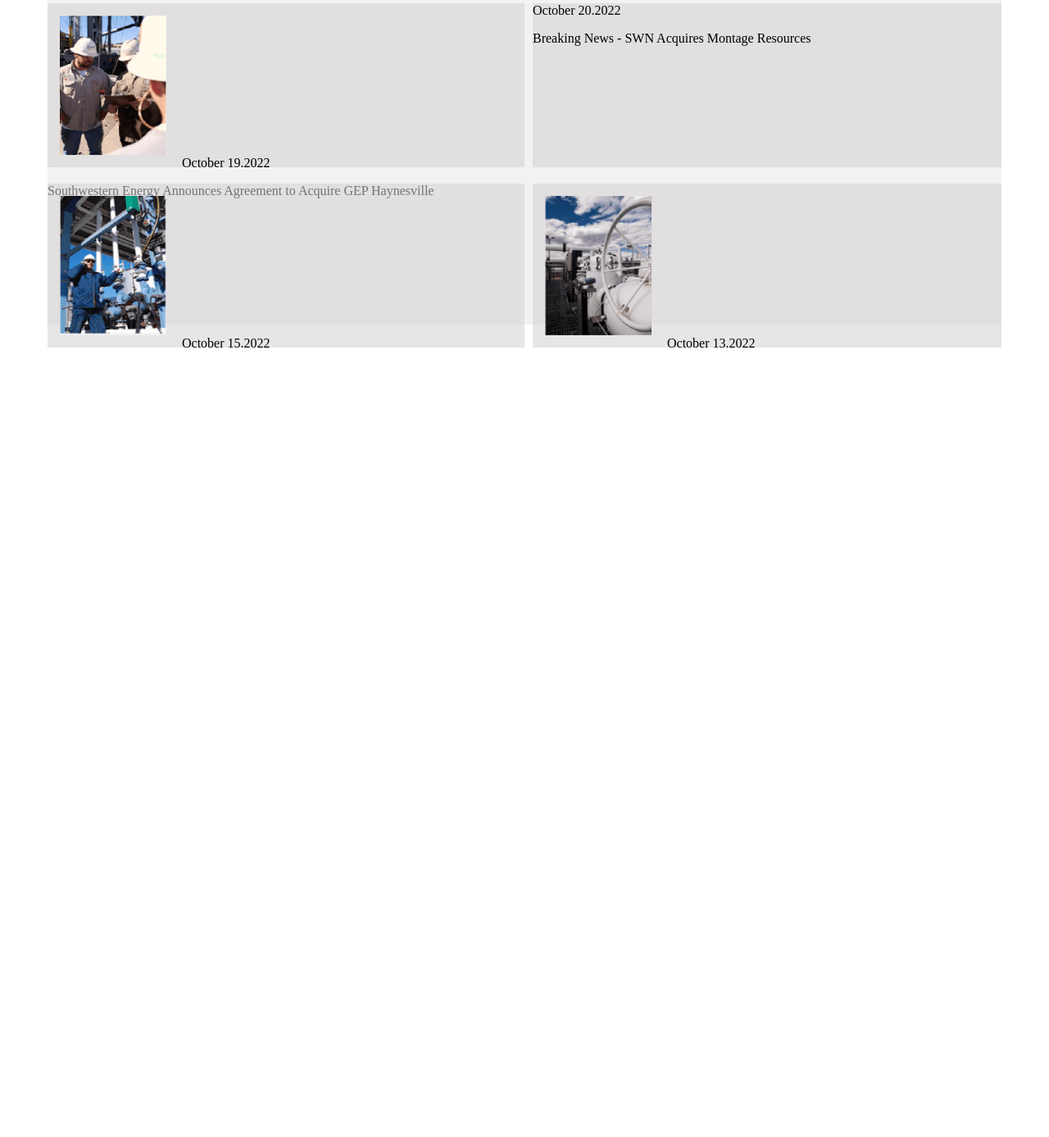
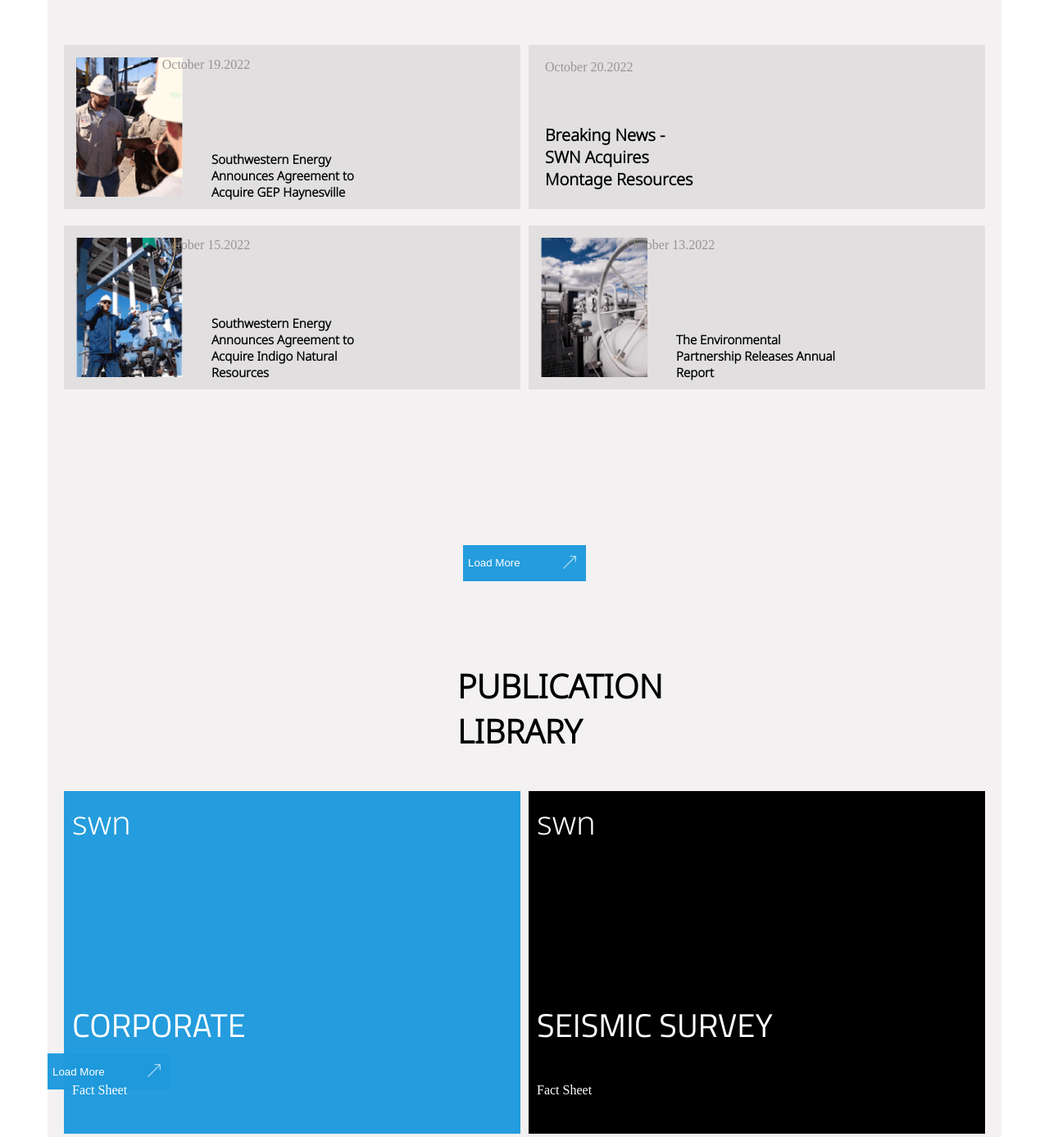
Before and after one commit to Karolina-Lap/SWN-puslapis, a plain HTML site: page index.html in a window 1280 px wide. Shown: the part 632-2019 px from the top of the page at 82% size. Before the commit the page ends 1086 px from the top, so only its background shows below. Drawn offline with Linux system fonts and the light colour scheme.

Commit message:
cards added

```diff
--- a/index.html
+++ b/index.html
@@ -7,16 +7,15 @@
     <link rel="stylesheet" href="styles.css">
     <link rel="preconnect" href="https://fonts.googleapis.com">
     <link rel="preconnect" href="https://fonts.gstatic.com" crossorigin>
-    <link href="https://fonts.googleapis.com/css2?family=Noto+Sans:wght@300&display=swap" rel="stylesheet">
-    <link rel="preconnect" href="https://fonts.googleapis.com">
-    <link rel="preconnect" href="https://fonts.gstatic.com" crossorigin>
     <link href="https://fonts.googleapis.com/css2?family=Montserrat:ital,wght@1,100&family=Noto+Sans:wght@300&display=swap" rel="stylesheet">
+<link href="https://fonts.googleapis.com/css2?family=Montserrat:ital,wght@0,400;0,500;1,100;1,500&family=Noto+Sans:wght@300&family=Titillium+Web&display=swap" rel="stylesheet">
 </head>
 <body>
 
     <header>
 <div>
-    <img class="logo" src="https://images.squarespace-cdn.com/content/v1/5bb9fd8d94d71a8aed715a31/1614534688854-RAWWLBAHNSGP2O4JML4N/SWN_high+res.jpg?format=2500w"/>
+    <div class="logo">swn</div>
+
 </div>
 <div class="nav-bar">
     <ul>
@@ -40,27 +39,51 @@
 <div class="content-wrapper">
 <div class="first-content">
     <img class="pic1" src="pictures/first-content pic.png"/>
-    <span>October 19.2022</span>
-    <p>Southwestern Energy Announces Agreement to Acquire GEP Haynesville</p>
+   <p class="date first-board">October 19.2022</p>
+    <p class="text1">Southwestern Energy Announces Agreement to Acquire GEP Haynesville</p>
 
 </div>
 <div class="second-content">
-    <span>October 20.2022</span>
-    <p>Breaking News - SWN Acquires Montage Resources</p>
+    <p class="second-date">October 20.2022</p>
+    <p class="text2">Breaking News - SWN Acquires Montage Resources</p>
 </div>
 <div class="third-content">
     <img class="pic2" src="pictures/third content pic.png"/>
-    <span>October 15.2022</span>
-    <p>Southwestern Energy Announces Agreement to Acquire Indigo Natural Resources</p>
+    <p class="third-date">October 15.2022</p>
+    <p class="text3">Southwestern Energy Announces Agreement to Acquire Indigo Natural Resources</p>
 </div>
 <div class="fourth-content">
     <img class="pic3" src="pictures/fourth content pic.png"/>
-    <span>October 13.2022</span>
-    <p>The Environmental Partnership Releases Annual Report</p>
+    <p class="fourth-date">October 13.2022</p>
+    <p class="text4">The Environmental Partnership Releases Annual Report</p>
 
 </div>
+</div>
+
+<div class="button">
+    <a><button><p class="load-more">Load More</p><img src="pictures/button arrow.png"/></button>
+</div>
+
+<h1 class="title1">PUBLICATION<br> LIBRARY</h1>
+<div class="cards">
+    <div class="first-card">
+       <div class="logo1">swn</div>
+        <p class="title2">CORPORATE</p>
+        <p>Fact Sheet</p>
+        <img/>
+    </div>
+    <div class="second-card">
+        <div class="logo1">swn</div>
+        <p class="title2">SEISMIC SURVEY</p>
+        <p>Fact Sheet</p>
+        <img/>
+    </div>
 
 </div>
+<div class="button2">
+    <a><button><p class="load-more">Load More</p><img src="pictures/button arrow.png"/></button>
+</div>
+
 
 
 
--- a/styles.css
+++ b/styles.css
@@ -12,8 +12,9 @@
 }
 
 .logo{
-width: 60px;
-height: 40px;
+    font-size: 45px;
+    font-family: 'Noto Sans', sans-serif;
+    margin-bottom: 20px;
 }
 
 ul{
@@ -47,7 +48,7 @@
 
 main{
     background-color: rgba(238, 235, 235, 0.686);
-    height: 900px;
+    height: 2000px;
 }
 .title{
     font-family: 'Noto Sans', sans-serif;
@@ -77,11 +78,12 @@
 
 .content-wrapper{
     display: grid;
-    grid-template-columns: 50% 50%;
+    grid-template-columns: 1fr 1fr;
     grid-template-rows: 200px 200px;
     grid-gap:20px 10px;
     margin-top: 40px;
-    overflow:hidden;
+    padding: 20px;
+
 
 }
 .content-wrapper div{
@@ -92,18 +94,161 @@
 height: 170px;
 width:130px;
 padding: 15px;
+object-fit: cover;
 }
 .pic2{
     height: 170px;
 width:130px;
 padding: 15px;
+object-fit: cover;
 }
 .pic3{
     height: 170px;
 width:130px;
 padding: 15px;
+object-fit: cover;
 }
 
-span{
-    align-items: center;
+.first-board{
+    display: flex;
+    justify-content: center;
+    position: relative;
+    z-index: 0;
+    margin-top: -189px;
+    margin-left: -210px;
+    color: rgba(139, 133, 133, 0.836);
 }
+
+.text1{
+    display: table-caption;
+    width: 200px;
+    margin-left: 180px;
+    margin-top: 80px;
+    font-family: 'Montserrat', sans-serif;
+    font-family: 'Noto Sans', sans-serif;
+    font-weight: bold;
+    font-size: 15px;
+}
+.text2{
+    width: 190px;
+    padding: 20px;
+    font-family: 'Montserrat', sans-serif;
+font-family: 'Noto Sans', sans-serif;
+font-weight: bold;
+    font-size: 20px;
+}
+.text3{
+    display: table-caption;
+    width: 200px;
+    margin-left: 180px;
+    margin-top: 60px;
+    /* font-family: 'Montserrat', sans-serif; */
+    font-family: 'Noto Sans', sans-serif;
+    font-weight: bold;
+    font-size: 15px;
+
+
+}
+.text4{
+    display: table-caption;
+    width: 200px;
+    margin-left: 180px;
+    margin-top: 80px;
+    font-family: 'Montserrat', sans-serif;
+    font-family: 'Noto Sans', sans-serif;
+    font-weight: bold;
+    font-size: 15px;
+
+}
+.second-date{
+    color: rgba(139, 133, 133, 0.836);
+    padding: 20px;
+    margin-top: -2px;
+}
+.third-date{
+    display: flex;
+    justify-content: center;
+    position: relative;
+    z-index: 0;
+    margin-top: -189px;
+    margin-left: -210px;
+    color: rgba(139, 133, 133, 0.836);
+}
+.fourth-date{
+    display: flex;
+    justify-content: center;
+    position: relative;
+    z-index: 0;
+    margin-top: -189px;
+    margin-left: -210px;
+    color: rgba(139, 133, 133, 0.836);
+}
+button{
+    background-color: rgba(30, 154, 221, 0.973);
+    border-style: none;
+    color: white;
+    width: 150px;
+    display: flex;
+    gap: 50px;
+}
+
+
+.button{
+    padding: 20px;
+    display: flex;
+    justify-content: center;
+
+}
+    button img{
+        height: 20px;
+        margin-top: 10px;
+    }
+.load-more{
+    gap:10px
+}
+.title1{
+font-family: 'Noto Sans', sans-serif;
+display: flex;
+margin-left: 500px;
+font-size: 40px;
+margin-top: 80px;
+}
+.cards{
+    display: grid;
+    grid-template-columns: 1fr 1fr;
+    gap:10px;
+    padding: 20px;
+    height: 300px;
+
+}
+.first-card{
+    background-color: rgba(30, 154, 221, 0.973);
+    color: white;
+    padding: 10px;
+
+
+}
+.second-card{
+    background-color: black;
+    color: white;
+    padding: 10px;}
+
+
+.logo1{
+    font-size: 40px;
+font-family: 'Noto Sans', sans-serif;
+padding-bottom: 150px;
+
+}
+.title2{
+    font-family: 'Montserrat', sans-serif;
+font-family: 'Noto Sans', sans-serif;
+font-family: 'Titillium Web', sans-serif;
+font-size: 40px;
+}
+
+.button{
+    display: flex;
+    justify-content: center;
+    margin-top: 150px;
+}
```
Also changed, not shown: pictures/button arrow.png (added).
